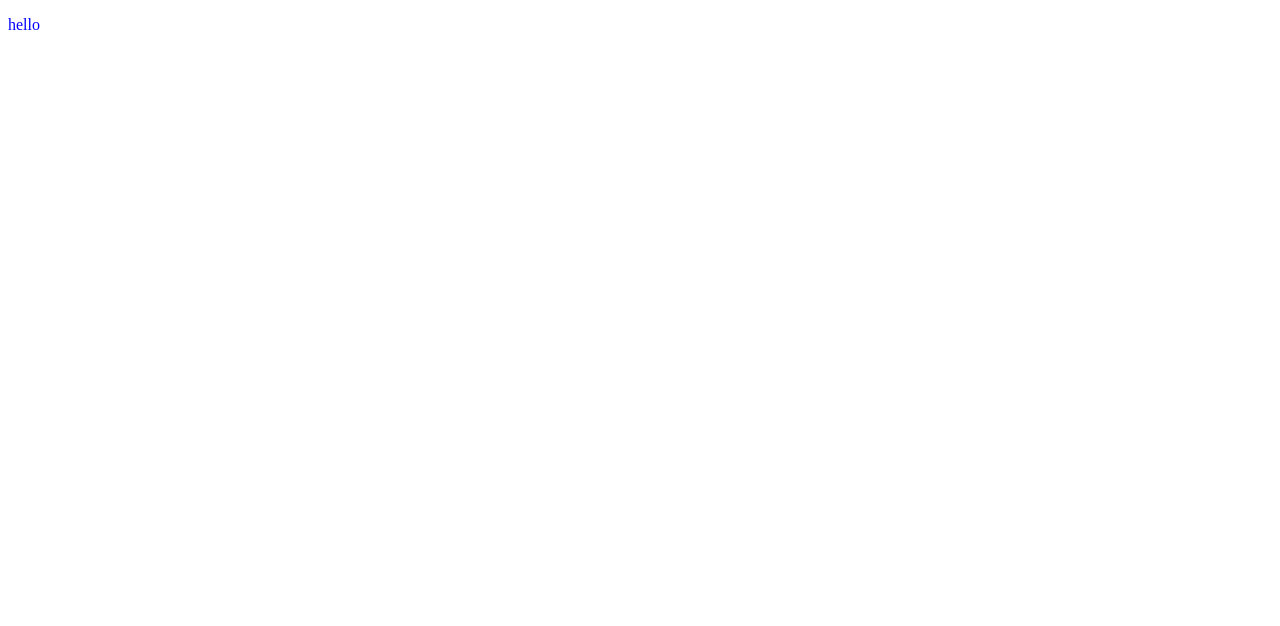
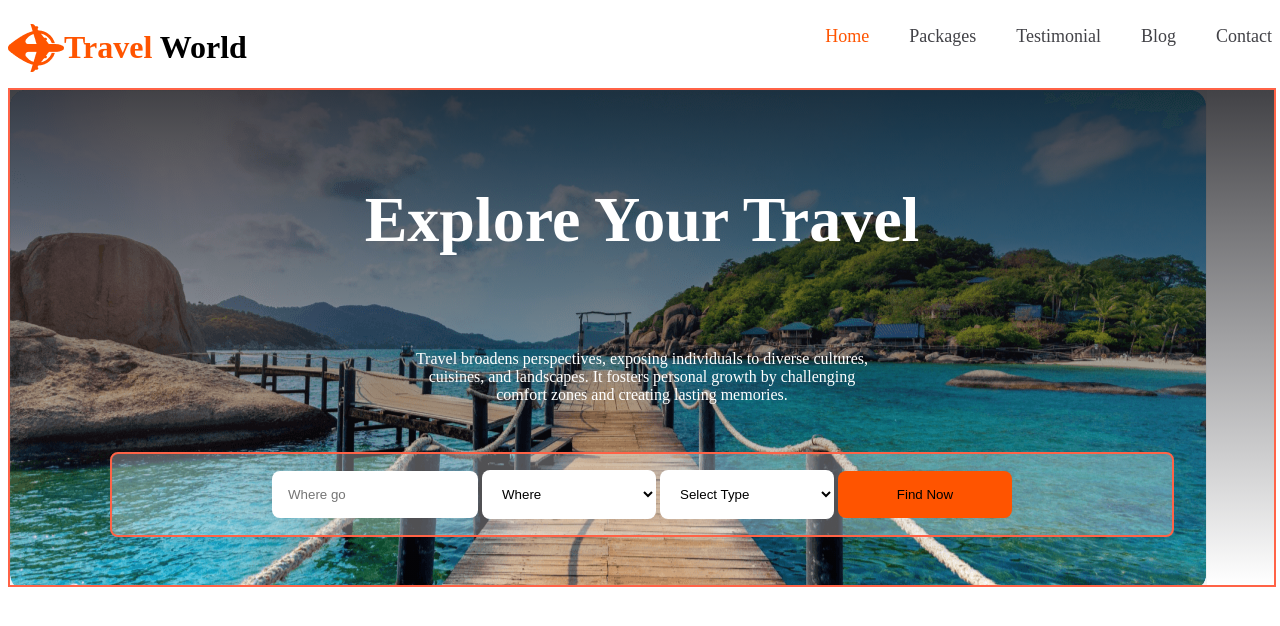
Before and after one commit to arif-sakib330/sakib-travel-world, a plain HTML site: page index.html in a window 1280 px wide. Drawn offline with Linux system fonts and the light colour scheme.

Commit message:
added all the changes

```diff
--- a/index.html
+++ b/index.html
@@ -1,12 +1,52 @@
 <!DOCTYPE html>
 <html lang="en">
+
 <head>
     <meta charset="UTF-8">
     <meta name="viewport" content="width=device-width, initial-scale=1.0">
     <link rel="stylesheet" href="styles.css">
     <title>Travel World</title>
 </head>
+
 <body>
-   <p>hello</p>
+    <header>
+        <div class="header-title">
+            <img src="Images/Group 40071 (2).png" alt="">
+            <h1><span class="pri-color">Travel</span> World</h1>
+        </div>
+        <div class="header-menu">
+            <ul>
+                <li><a class="pri-color" href="">Home</a></li>
+                <li><a href="">Packages</a></li>
+                <li><a href="">Testimonial</a></li>
+                <li><a href="">Blog</a></li>
+                <li><a href="">Contact</a></li>
+            </ul>
+        </div>
+    </header>
+    <main>
+        <!-- banner -->
+        <div class="banner-container">
+            <div class="banner-text">
+                <h1>Explore Your Travel</h1>
+                <p class="white">Travel broadens perspectives, exposing individuals to diverse cultures, <br> cuisines, and
+                    landscapes.
+                    It fosters personal growth by challenging <br>
+                    comfort zones and creating lasting memories.</p>
+            </div>
+            <div class="banner-input">
+                <input class="input" type="text" placeholder="Where go">
+                <select class="input">
+                    <option>Where</option>
+                </select>
+                <select class="input">
+                    <option>Select Type</option>
+                </select>
+                <button class="pri-btn">Find Now</button>
+            </div>
+        </div>
+    </main>
+    <footer></footer>
 </body>
+
 </html>
--- a/styles.css
+++ b/styles.css
@@ -1,3 +1,80 @@
-p{
-    color: blue;
+.pri-color {
+    color: #FF5400;
 }
+
+.white {
+    color: #FFF;
+}
+
+.pri-btn {
+    border-radius: 8px;
+    background: #FF5400;
+    padding:16px;
+    border: 0;
+    width: 174px;
+}
+
+/* header */
+header {
+    display: flex;
+    justify-content: space-between
+}
+
+.header-title {
+    display: flex;
+    align-items: center;
+}
+
+.header-menu>ul {
+    display: flex;
+    list-style: none;
+    gap: 40px;
+    font-size: 18px;
+}
+
+.header-menu a {
+    text-decoration: none;
+    color: #424247;
+}
+
+.header-menu .pri-color {
+    color: #FF5400;
+}
+
+/* banner */
+.banner-container {
+    text-align: center;
+    background-image: linear-gradient(180deg, rgba(19, 19, 24, 0.80) 0%, rgba(19, 19, 24, 0.00) 100%), url('Images/Group13.png');
+    background-repeat: no-repeat;
+    width: 100%;
+    object-fit: cover;
+    /* height: 500px; */
+    border: 2px solid tomato;
+}
+
+.banner-text h1 {
+    color: #FFF;
+    font-family: Mulish;
+    font-size: 64px;
+    font-style: normal;
+    font-weight: 800;
+    line-height: normal;
+    padding: 50px 24px;
+}
+
+.banner-input {
+    border: 2px solid tomato;
+    border-radius: 8px;
+    background: rgba(255, 255, 255, 0.30);
+    padding: 16px;
+    margin: 48px 100px;
+
+}
+
+.banner-input .input {
+    border-radius: 8px;
+    background: #FFF;
+    border: 0;
+    padding: 16px;
+    width: 174px;
+}
```
Also changed, not shown: Images/Group13.png (renamed from Images/Group 13 (1) (1).png).
